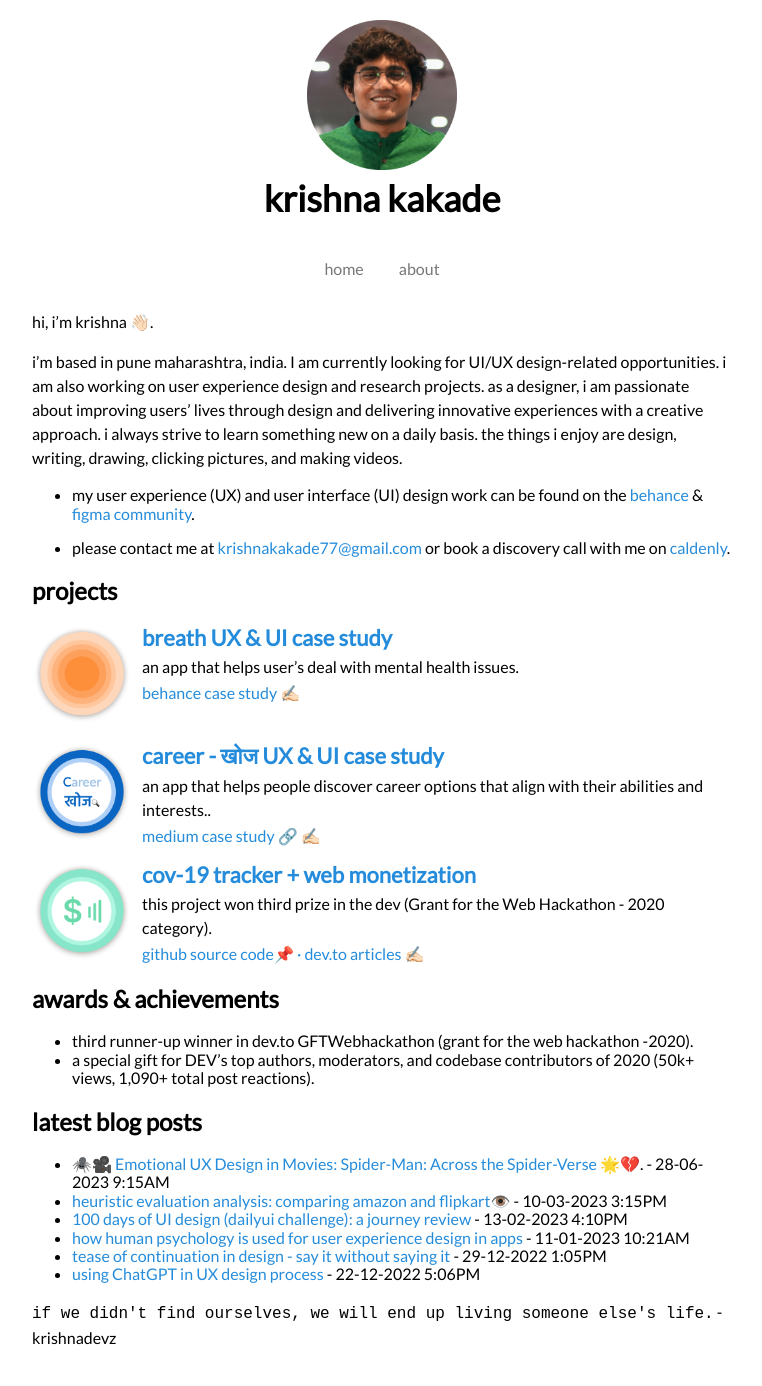
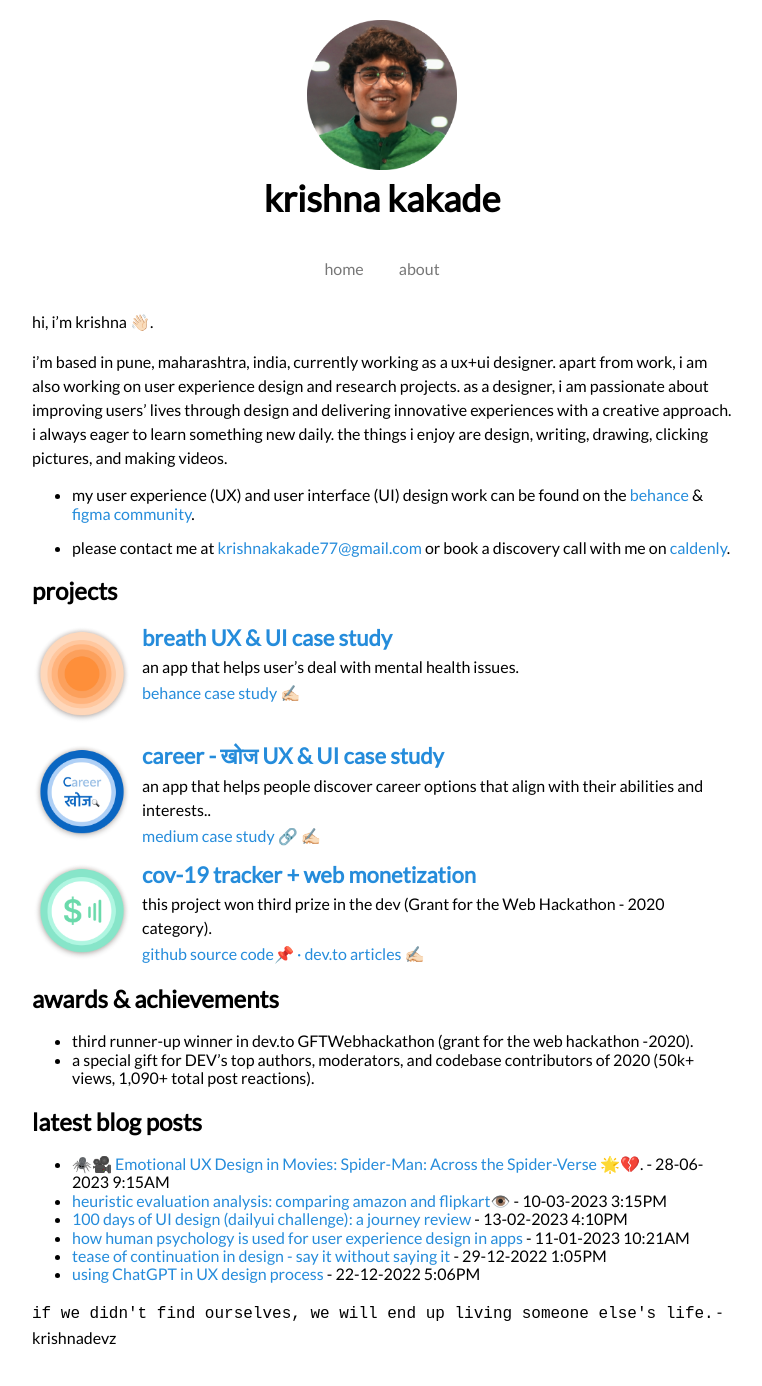
Before and after one commit to krishnadevz/krishnadevz.github.io, a Jekyll site: the page built from index.md, in a window 1280 px wide. Shown: the whole page, without its empty margins (258-1020 px from the left). Built offline with Jekyll 4.4.1, drawn with Linux system fonts in a browser that asks for light colours; nearby versions of some CDN libraries.

Commit message:
Update index.md

```diff
--- a/index.md
+++ b/index.md
@@ -3,8 +3,7 @@ layout: default
 ---
 hi, i'm krishna 👋🏻.
 
-i'm based in pune maharashtra, india. I am currently looking for UI/UX design-related opportunities. i am also working on user experience design and research projects.
-as a designer, i am passionate about improving users' lives through design and delivering innovative experiences with a creative approach. i always strive to learn something new on a daily basis.
+i'm based in pune, maharashtra, india, currently working as a ux+ui designer. apart from work, i am also working on user experience design and research projects. as a designer, i am passionate about improving users' lives through design and delivering innovative experiences with a creative approach. i always eager to learn something new daily.
 the things i enjoy are design, writing, drawing, clicking pictures, and making videos.
 
 * my user experience (UX) and user interface (UI) design work can be found on the [behance](https://www.behance.net/krishnakakade) & [figma community](https://www.figma.com/@krishnadevz).
```
